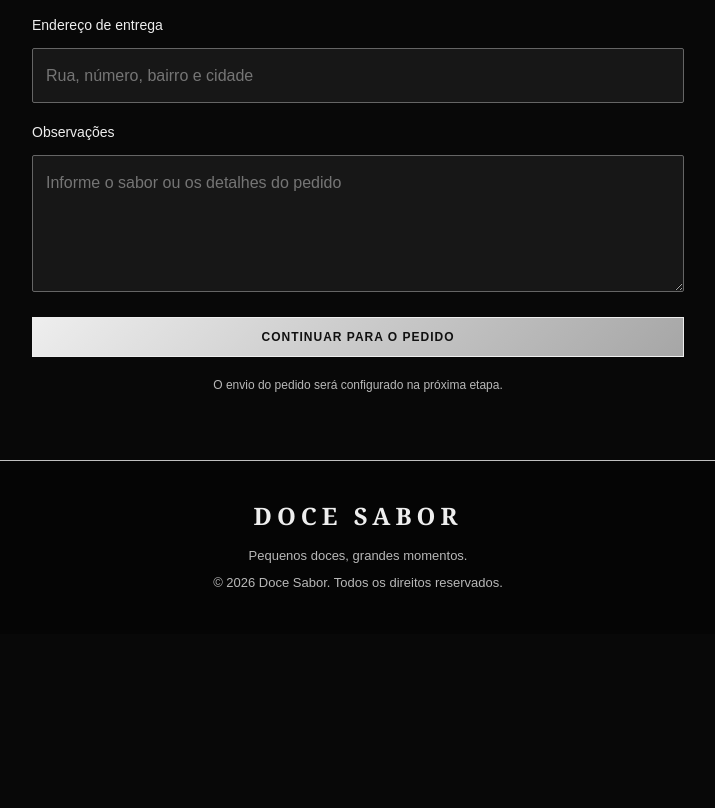
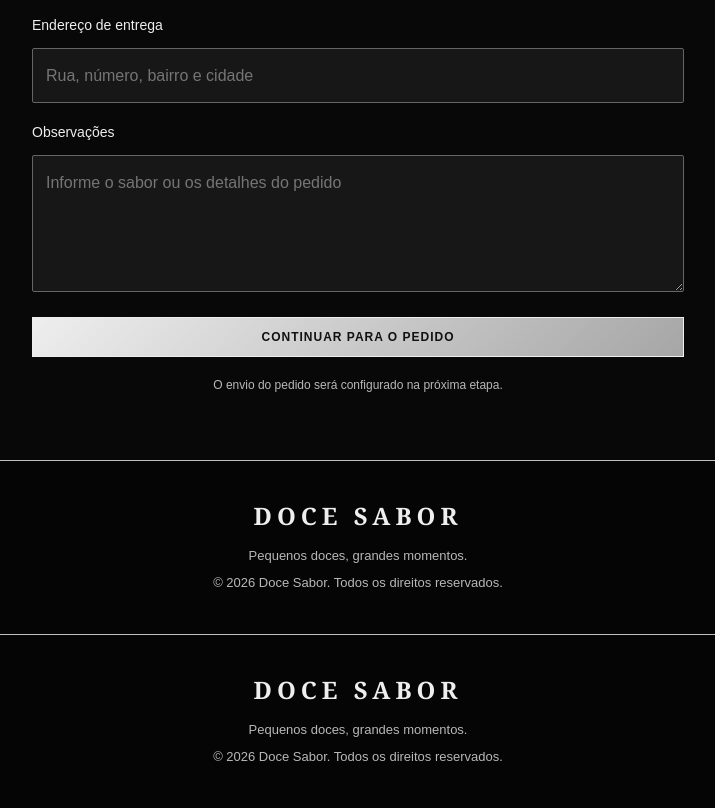
Before and after one commit to pedro1765/doce-encanto, a plain HTML site: page index.html in a window 1280 px wide. Shown: the part 3389-4197 px from the top of the page, without its empty margins (282-997 px from the left). Before the commit the page ends 4023 px from the top, so only its background shows below. Drawn offline with Linux system fonts and the light colour scheme.

Commit message:
Add footer and script reference to index.html
Added footer section with copyright information and a script reference.

```diff
--- a/index.html
+++ b/index.html
@@ -11,7 +11,7 @@
 
     <link rel="stylesheet" href="style.css">
 </head>
-
+<script src="script.js"></script>
 <body>
 
     <!-- CABEÇALHO -->
@@ -298,3 +298,12 @@
 
 </body>
 </html>
+    <footer class="rodape">
+        <h2>DOCE SABOR</h2>
+        <p>Pequenos doces, grandes momentos.</p>
+        <p>&copy; 2026 Doce Sabor. Todos os direitos reservados.</p>
+    </footer>
+
+    <script src="script.js"></script>
+</body>
+</html>
```
